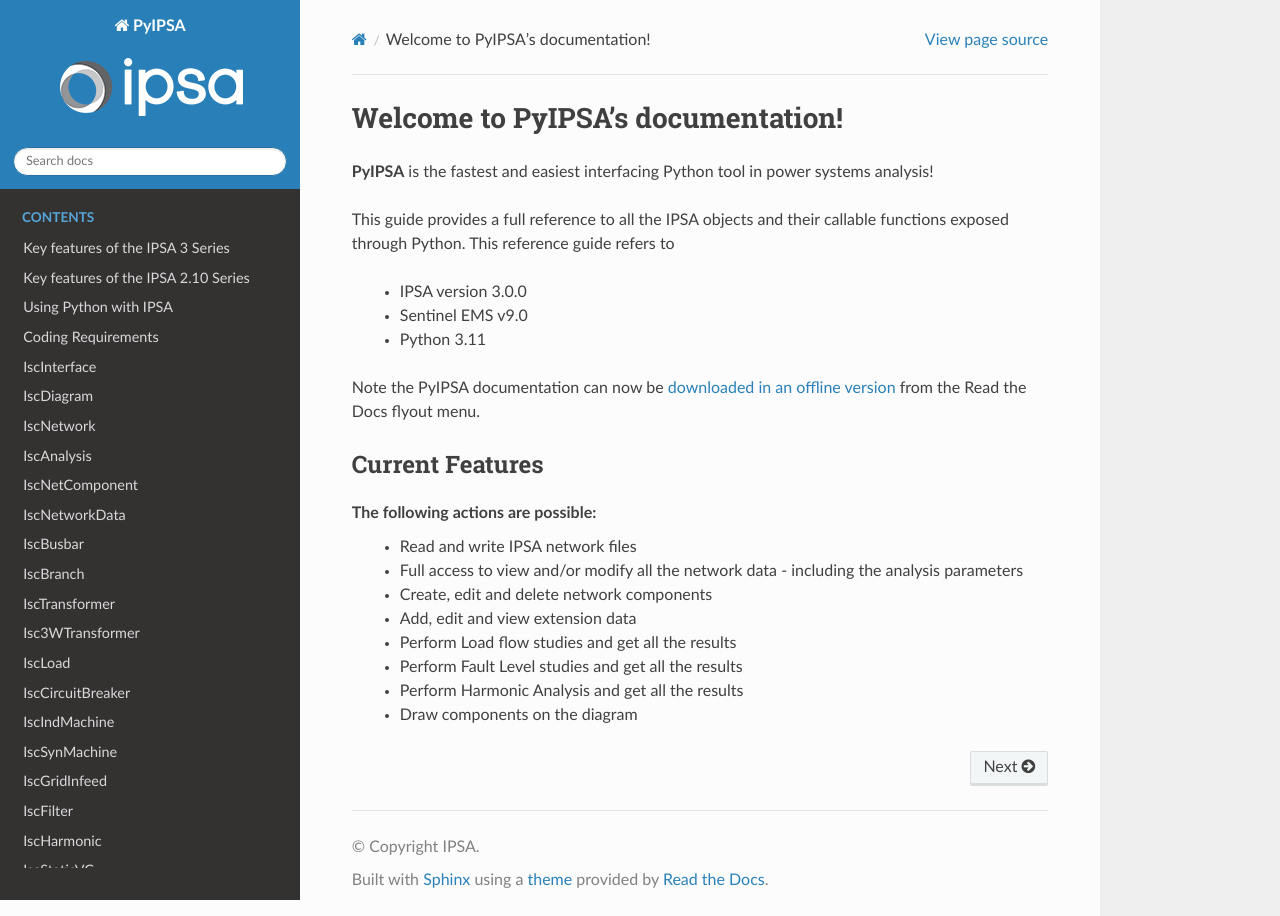
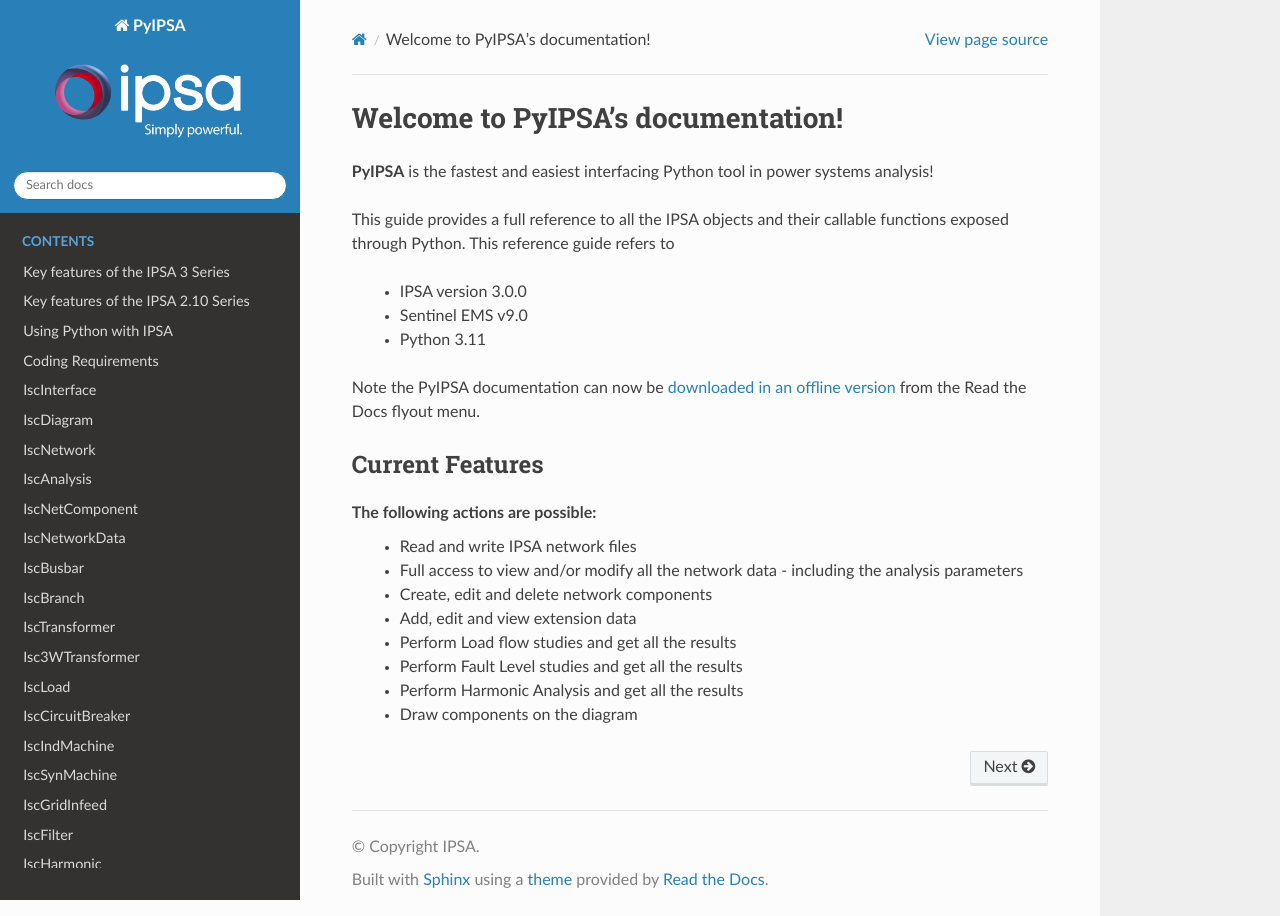
Before and after one commit to TNEI-Services/IPSA, a Sphinx documentation site: the page built from docs/index.rst, in a window 1280 px wide. Built offline with Sphinx 7.4.7 and the Read the Docs theme 3.1.0, drawn with Linux system fonts in a browser that asks for light colours.

Commit message:
force rebuild attempts

```diff
--- a/docs/conf.py
+++ b/docs/conf.py
@@ -45,7 +45,7 @@
 
 # -- Options for HTML output
 html_theme = 'sphinx_rtd_theme'
-html_logo = 'ipsa_wo_small.png'#'ipsa_circle_glow_small.png'
+html_logo = '_static/css/ipsalogo_wt.png'#'ipsa_wo_small.png'#'ipsa_circle_glow_small.png'
 
 # -- Options for EPUB output
 epub_show_urls = 'footnote'
```
Also changed, not shown: docs/_static/css/ipsalogo_wt.png (added), 1 other file.
